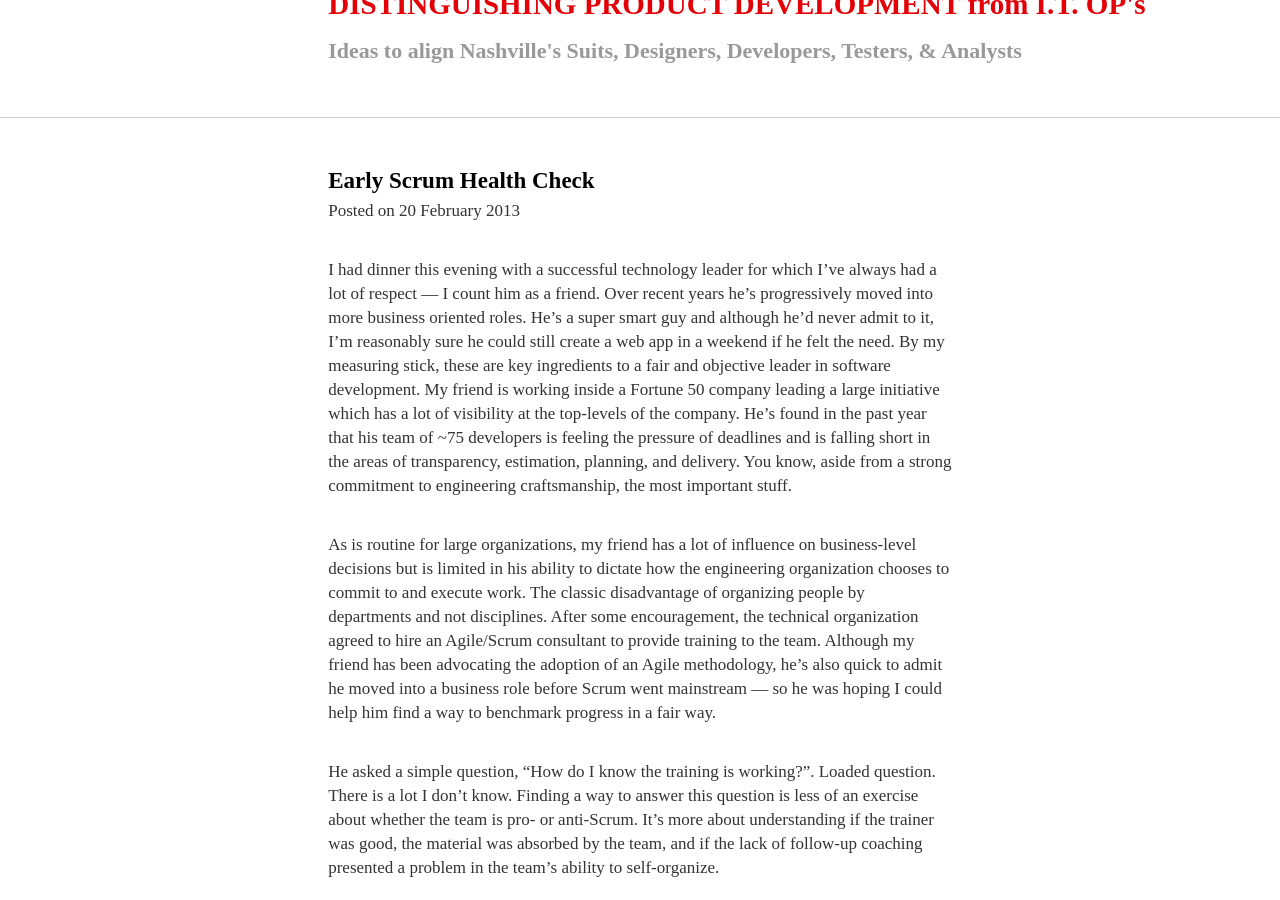
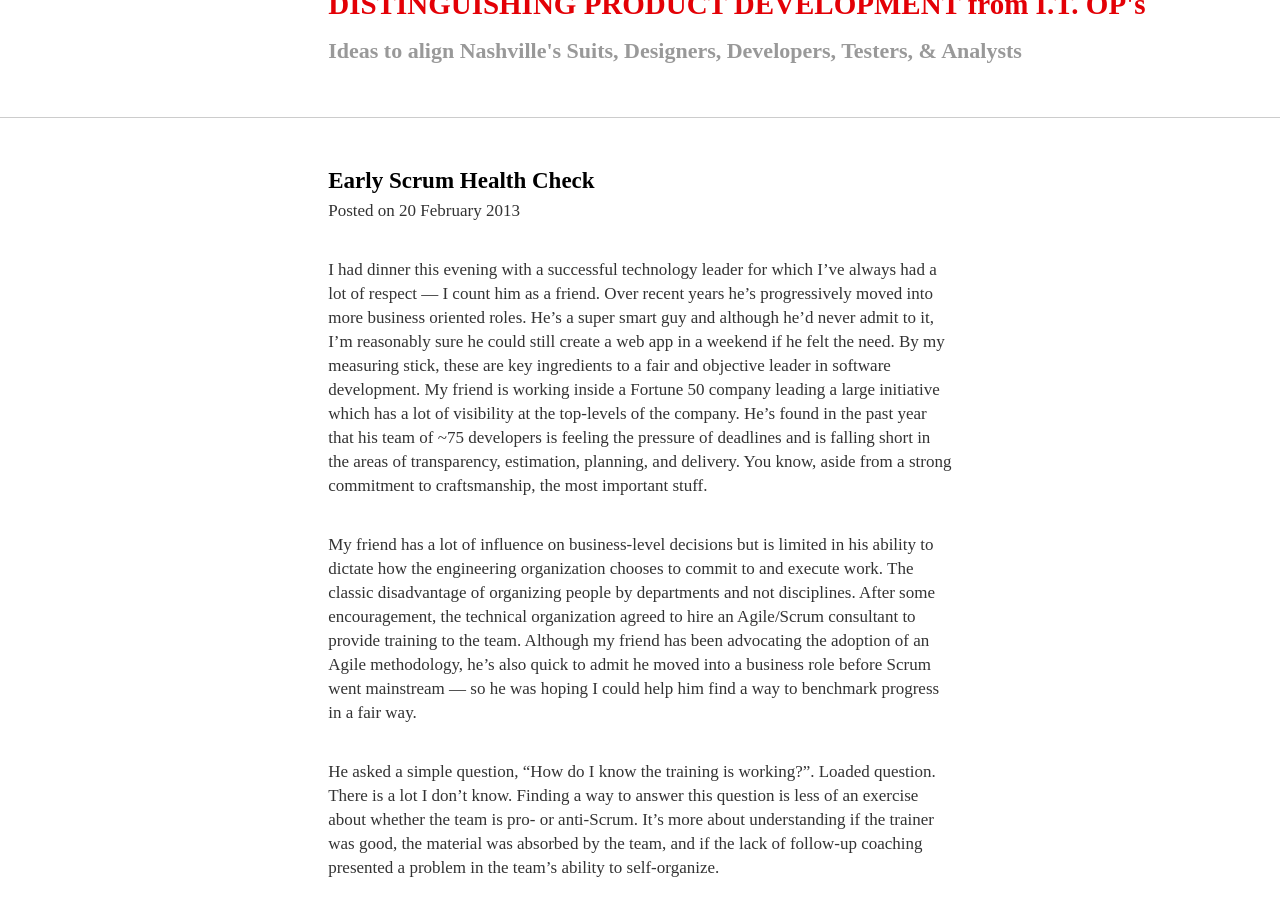
Before and after one commit to wovchko/inklings, a Jekyll site: the page built from _posts/2013-02-20-early-scrum-health-check.md, in a window 1280 px wide and 900 px high, scrolled down 197 px. Built offline with Jekyll 4.4.1, drawn with Linux system fonts in a browser that asks for light colours; Markdown is read by kramdown in place of the engine named in the settings.

Commit message:
Add first real article

```diff
--- a/_posts/2013-02-20-early-scrum-health-check.md
+++ b/_posts/2013-02-20-early-scrum-health-check.md
@@ -11,9 +11,9 @@
 - "Agile"
 ---
 
-I had dinner this evening with a successful technology leader for which I've always had a lot of respect — I count him as a friend.  Over recent years he's progressively moved into more business oriented roles.  He's a super smart guy and although he'd never admit to it, I'm reasonably sure he could still create a web app in a weekend if he felt the need.  By my measuring stick, these are key ingredients to a fair and objective leader in software development.  My friend is working inside a Fortune 50 company leading a large initiative which has a lot of visibility at the top-levels of the company.  He's found in the past year that his team of ~75 developers is feeling the pressure of deadlines and is falling short in the areas of transparency, estimation, planning, and delivery.  You know, aside from a strong commitment to engineering craftsmanship, the most important stuff.
+I had dinner this evening with a successful technology leader for which I've always had a lot of respect — I count him as a friend.  Over recent years he's progressively moved into more business oriented roles.  He's a super smart guy and although he'd never admit to it, I'm reasonably sure he could still create a web app in a weekend if he felt the need.  By my measuring stick, these are key ingredients to a fair and objective leader in software development.  My friend is working inside a Fortune 50 company leading a large initiative which has a lot of visibility at the top-levels of the company.  He's found in the past year that his team of ~75 developers is feeling the pressure of deadlines and is falling short in the areas of transparency, estimation, planning, and delivery.  You know, aside from a strong commitment to craftsmanship, the most important stuff.
 
-As is routine for large organizations, my friend has a lot of influence on business-level decisions but is limited in his ability to dictate how the engineering organization chooses to commit to and execute work.  The classic disadvantage of organizing people by departments and not disciplines.  After some encouragement, the technical organization agreed to hire an Agile/Scrum consultant to provide training to the team.  Although my friend has been advocating the adoption of an Agile methodology, he's also quick to admit he moved into a business role before Scrum went mainstream — so he was hoping I could help him find a way to benchmark progress in a fair way.
+My friend has a lot of influence on business-level decisions but is limited in his ability to dictate how the engineering organization chooses to commit to and execute work.  The classic disadvantage of organizing people by departments and not disciplines.  After some encouragement, the technical organization agreed to hire an Agile/Scrum consultant to provide training to the team.  Although my friend has been advocating the adoption of an Agile methodology, he's also quick to admit he moved into a business role before Scrum went mainstream — so he was hoping I could help him find a way to benchmark progress in a fair way.
 
 He asked a simple question, "How do I know the training is working?".  Loaded question.  There is a lot I don't know.   Finding a way to answer this question is less of an exercise about whether the team is pro- or anti-Scrum.  It's more about understanding if the trainer was good, the material was absorbed by the team, and if the lack of follow-up coaching presented a problem in the team's ability to self-organize.
 
```
